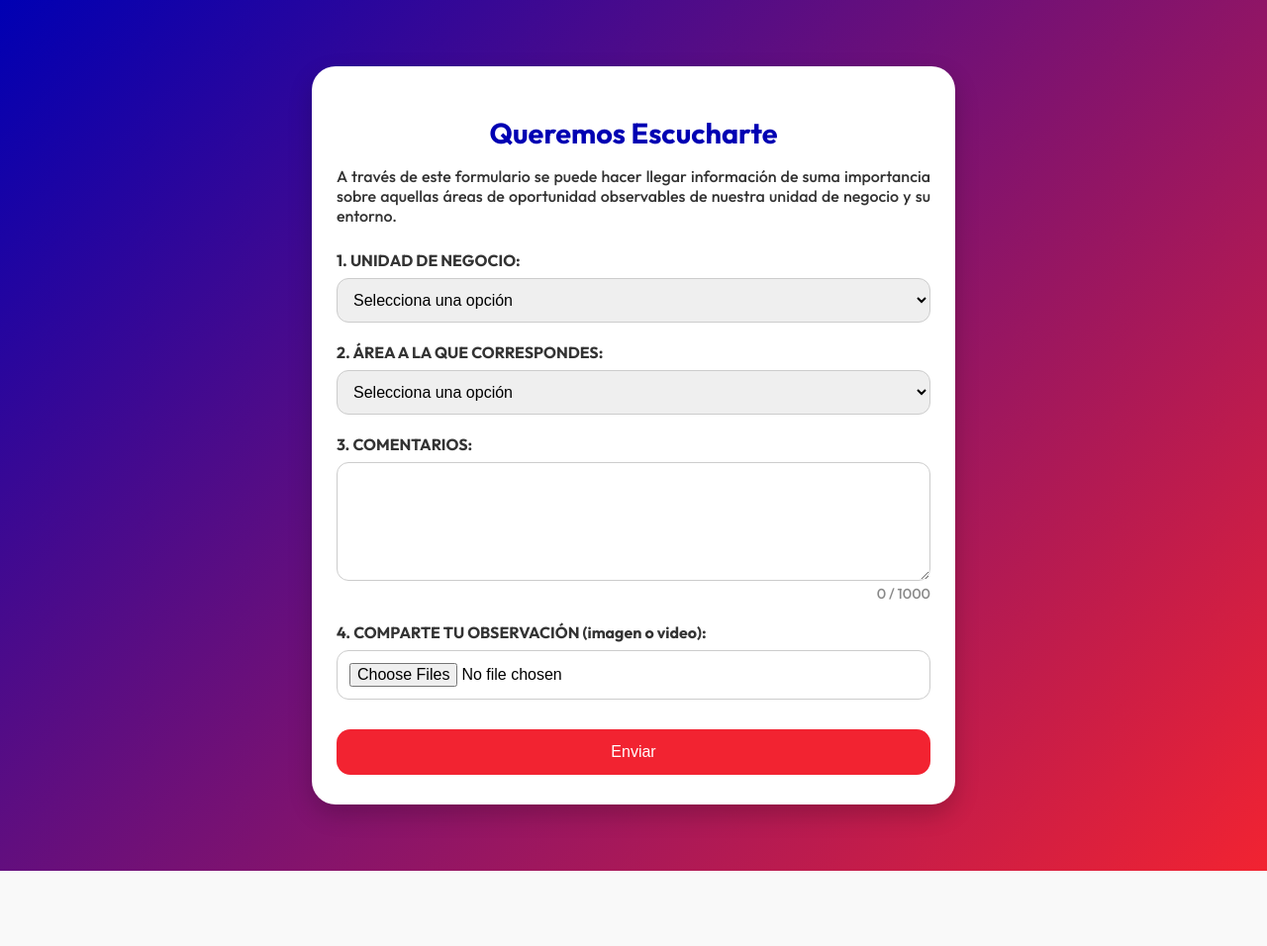
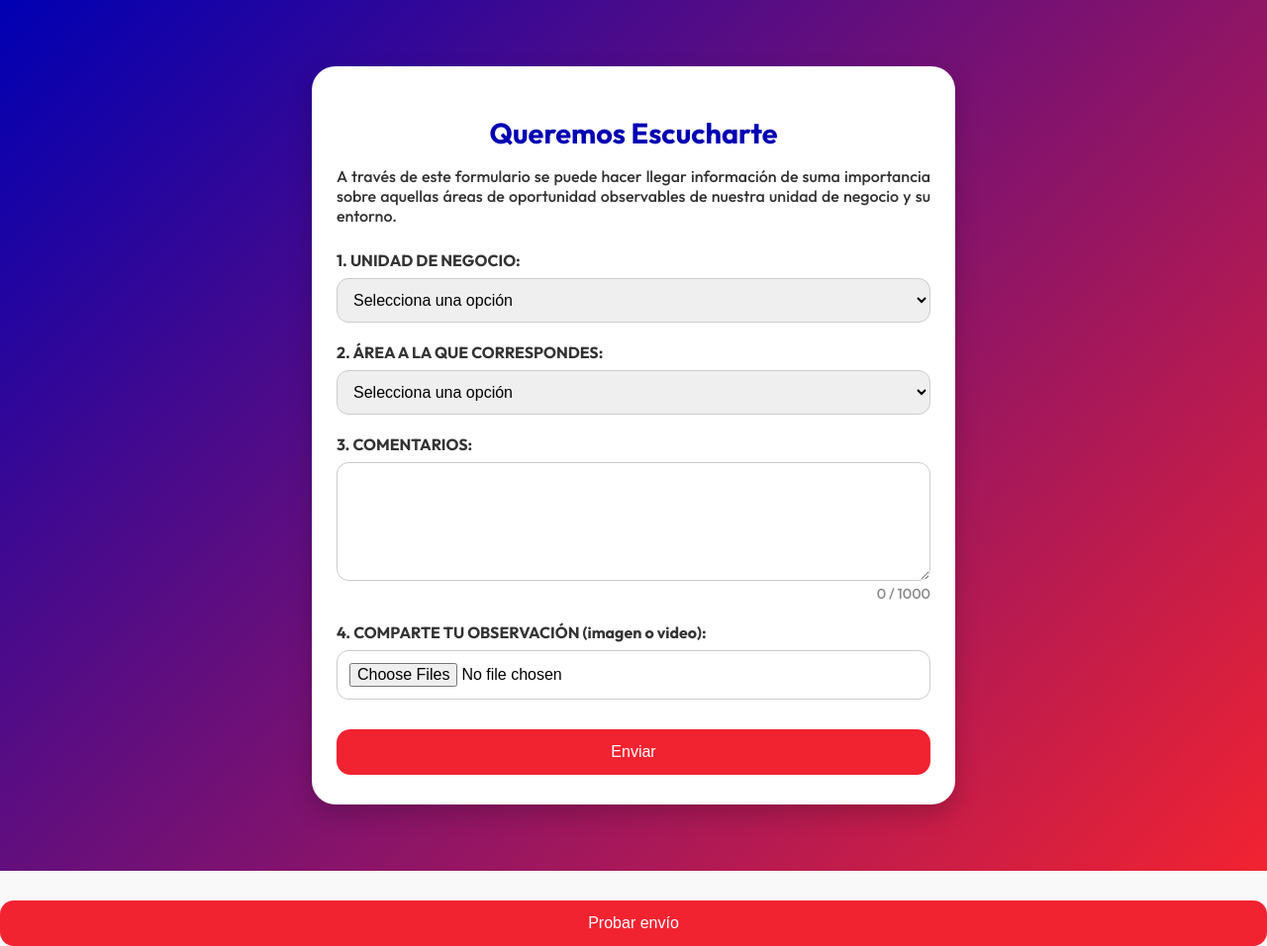
Before and after one commit to OrestesCarr/encuesta-cemex, a plain HTML site: page index.html in a window 1280 px wide. Shown: the whole page at 99% size. Before the commit the page ends 880 px from the top, so only its background shows below. Drawn offline with Linux system fonts and the light colour scheme; no server answers.

Commit message:
index.html

```diff
--- a/index.html
+++ b/index.html
@@ -177,12 +177,17 @@
         console.error("Error en el envío:", error);
         alert("Error al enviar el formulario. Consulta la consola.");
       }
-    })
+    });
+  </script>
+  <button onclick="probarFetch()">Probar envío</button>
+
+<script>
+function probarFetch() {
   const datos = {
-  unidad_negocio: 'Logística',
-  area: 'Operaciones',
-  comentarios: 'Prueba de integración',
-  links: ['https://drive.google.com/archivo1']
+    unidad_negocio: 'Ventas',
+    area: 'Finanzas',
+    comentarios: 'Enviado desde botón de prueba',
+    links: ['https://drive.google.com/test']
   };
 
   fetch('/api/guardarRespuesta', {
@@ -191,10 +196,16 @@ fetch('/api/guardarRespuesta', {
     body: JSON.stringify(datos)
   })
   .then(res => res.json())
-.then(data => console.log('🟢 Respuesta del servidor:', data))
-.catch(err => console.error('🔴 Error:', err));
+  .then(data => {
+    console.log('✅ Respuesta del servidor:', data);
+    alert('¡Guardado correctamente!');
+  })
+  .catch(err => {
+    console.error('❌ Error:', err);
+    alert('Error al guardar.');
+  });
+}
+</script>
 
-      ;
-  </script>
 </body>
 </html>
```
Lines whose indentation alone changed are shown as unchanged.
